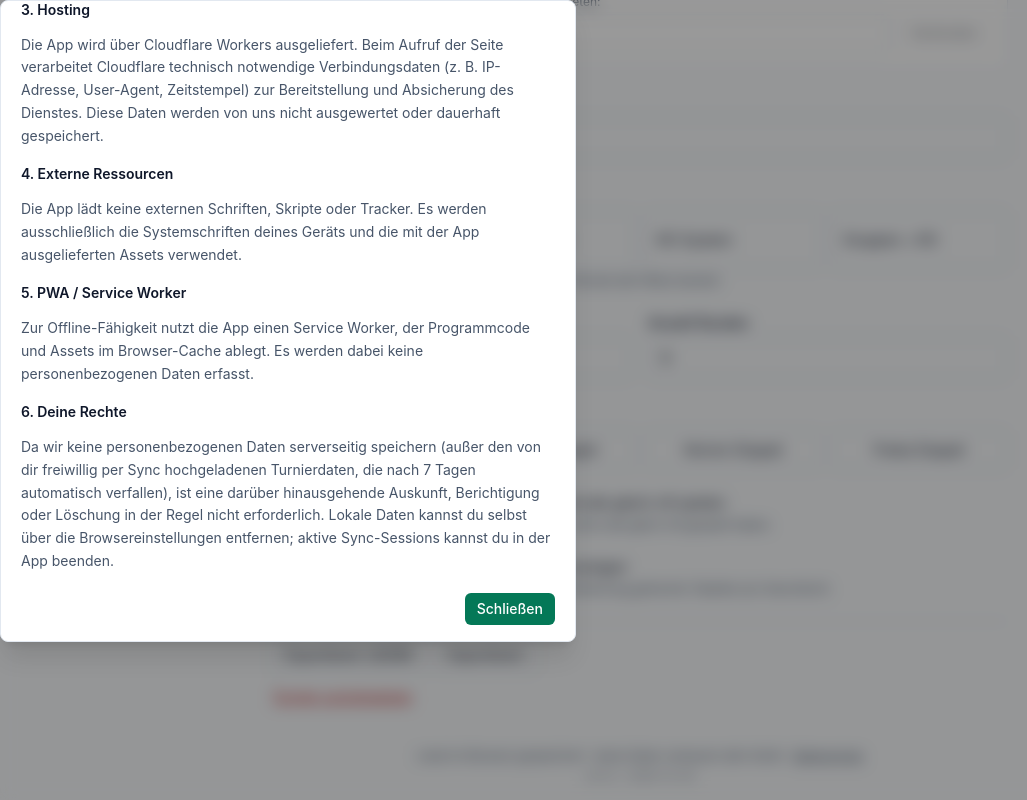
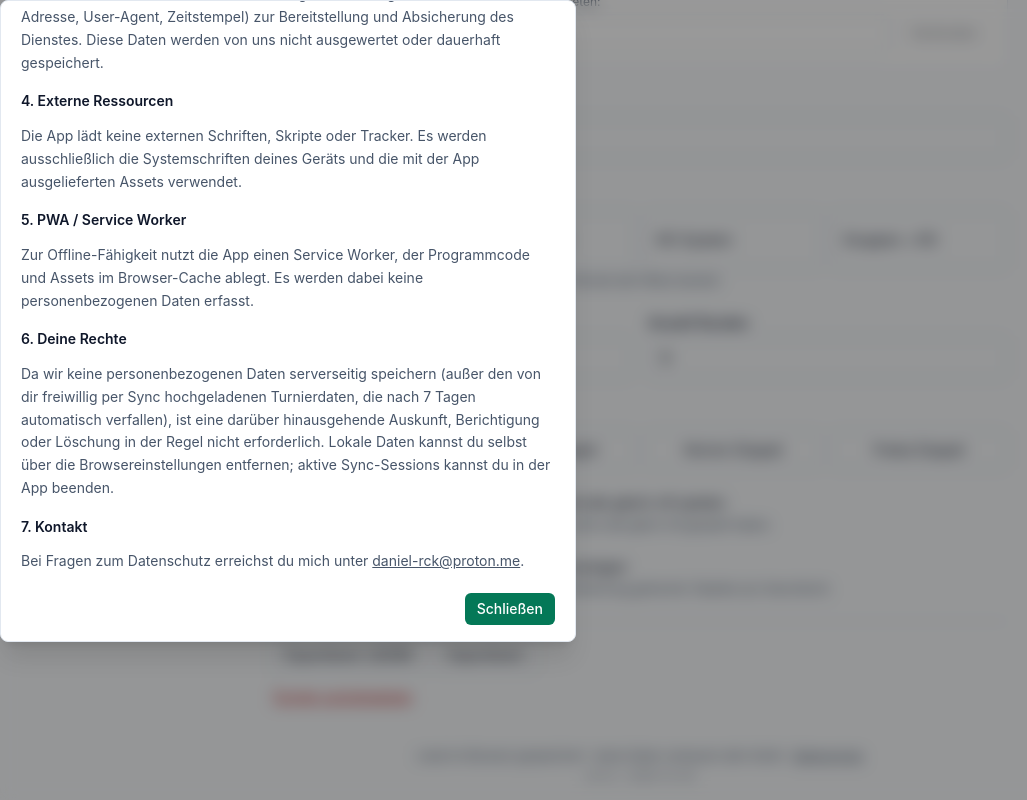
Before and after one commit to daniel-rck/Tennisturnier, a React (Vite) app: page / in a window 1280 px wide. Both pictures are taken after a click on the button "Datenschutz". Shown: the part 301-1101 px from the top of the page, without its empty margins (0-1027 px from the left). Built offline with nearby package versions, Linux system fonts and the light colour scheme.

Commit message:
Datenschutz: Kontakt-Email hinzugefügt

```diff
--- a/src/components/PrivacyDialog.tsx
+++ b/src/components/PrivacyDialog.tsx
@@ -127,6 +127,18 @@ export function PrivacyDialog({ open, onClose }: Props) {
             Browsereinstellungen entfernen; aktive Sync-Sessions kannst du in
             der App beenden.
           </p>
+
+          <h3 className="font-semibold text-fg mt-4">7. Kontakt</h3>
+          <p>
+            Bei Fragen zum Datenschutz erreichst du mich unter{' '}
+            <a
+              href="mailto:daniel-rck@proton.me"
+              className="underline hover:text-fg"
+            >
+              daniel-rck@proton.me
+            </a>
+            .
+          </p>
         </div>
         <div className="mt-5 flex justify-end">
           <button
```
